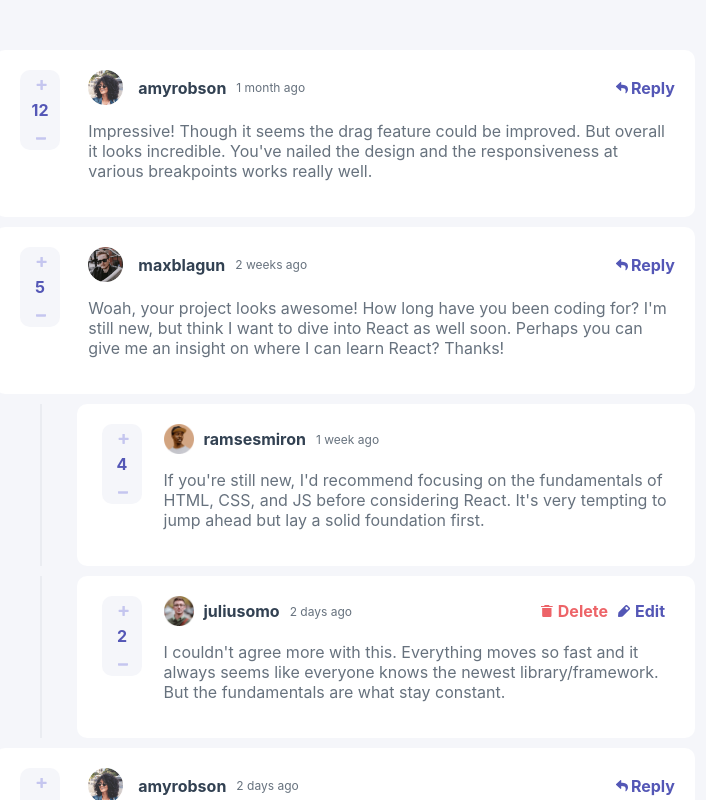
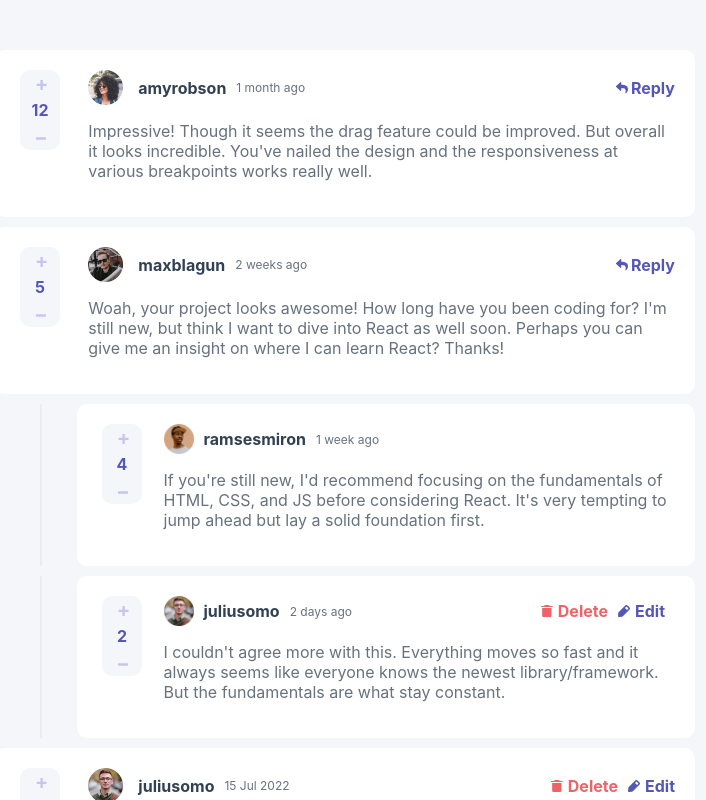
Before and after one commit to xflameyoke/interactive-comment-section-app, a React (Create React App) app: page / in a window 1280 px wide. Both pictures are taken after typing "Sample" into the empty fields and a click on the button "ADD". Shown: the top 800 px of the page, without its empty margins (295-1001 px from the left). Built offline with nearby package versions, Linux system fonts and the light colour scheme.

Commit message:
fix: real date, id and comment text

```diff
--- a/src/components/comment/comment.styled.ts
+++ b/src/components/comment/comment.styled.ts
@@ -68,3 +68,28 @@ export const IconReplyStyled = styled.img`
 export const CommentReply = styled.div`
   margin: 10px auto 0 auto;
 `;
+
+export const CommentStyledDelete = styled.div`
+  cursor: pointer;
+  color: ${({ theme }) => theme.colors.softRed};
+  font-weight: bold;
+  margin: 0 10px 0 auto;
+`;
+
+export const CommentIconDeleteStyled = styled.img`
+  width: 12px;
+  height: 12px;
+  margin-right: 5px;
+`;
+
+export const CommentEditStyled = styled.div`
+  cursor: pointer;
+  color: ${({ theme }) => theme.colors.moderateBlue};
+  font-weight: bold;
+`;
+
+export const CommentIconEditStyled = styled.img`
+  width: 12px;
+  height: 12px;
+  margin-right: 5px;
+`;
--- a/src/components/comment/comment.tsx
+++ b/src/components/comment/comment.tsx
@@ -1,7 +1,11 @@
 import React, { useState } from 'react';
 import {
+  CommentEditStyled,
+  CommentIconDeleteStyled,
+  CommentIconEditStyled,
   CommentReply,
   CommentStyled,
+  CommentStyledDelete,
   IconReplyStyled,
   UserAvatar,
   UserStyled,
@@ -12,6 +16,8 @@ import {
 import IconReply from '../../assets/icons/icon-reply.svg';
 import ScoreCounter from '../scoreCounter/scoreCounter';
 import NewComment from '../newComment/newComment';
+import IconDelete from '../../assets/icons/icon-delete.svg';
+import IconEdit from '../../assets/icons/icon-edit.svg';
 
 interface CommentProps {
   id: number;
@@ -59,7 +65,7 @@ const Comment = (props: CommentProps) => {
 
   return (
     <>
-      <CommentStyled>
+      <CommentStyled key={props.id}>
         <div>
           <ScoreCounter voteUp={voteUp} voteDown={voteDown} vote={vote} />
         </div>
@@ -68,10 +74,23 @@ const Comment = (props: CommentProps) => {
             <UserAvatar src={props.user.image.png} alt="UserAvatar" />
             <UserStyledName>{props.user.username}</UserStyledName>
             <UserStyledDate>{props.createdAt}</UserStyledDate>
-            <UserStyledReply onClick={replyHandler}>
-              <IconReplyStyled src={IconReply} alt="IconReply" />
-              Reply
-            </UserStyledReply>
+            {props.user.username === 'juliusomo' ? (
+              <>
+                <CommentStyledDelete>
+                  <CommentIconDeleteStyled src={IconDelete} alt="IconDelete" />
+                  Delete
+                </CommentStyledDelete>
+                <CommentEditStyled>
+                  <CommentIconEditStyled src={IconEdit} alt="Icon Edit" />
+                  Edit
+                </CommentEditStyled>
+              </>
+            ) : (
+              <UserStyledReply onClick={replyHandler}>
+                <IconReplyStyled src={IconReply} alt="IconReply" />
+                Reply
+              </UserStyledReply>
+            )}
           </UserStyled>
           <p>{props.content}</p>
         </div>
--- a/src/components/commentList/commentList.tsx
+++ b/src/components/commentList/commentList.tsx
@@ -1,4 +1,4 @@
-import React, { useState } from 'react';
+import React, { ChangeEvent, useState } from 'react';
 import Comment from '../comment/comment';
 import NewComment from '../newComment/newComment';
 import { CommentListStyled } from './commentList.styled';
@@ -33,17 +33,26 @@ interface Comment {
 
 const CommentList = () => {
   const [data, setData] = useState(dataJSON);
+  const [commentText, setCommentText] = useState('');
+
+  const addCommentHandler = (e: ChangeEvent<HTMLInputElement>) => {
+    setCommentText(e.target.value);
+  };
+
+  const randomId = Math.floor(Math.random() * 100) + 1;
+  const time = new Date().toString().split(' ');
+  const actuallDate = `${time[2]}` + ' ' + `${time[1]}` + ' ' + `${time[3]}`;
 
   const commentTest = {
-    id: 12,
-    content: 'Test comment',
-    createdAt: '2 days ago',
-    score: 11,
+    id: randomId,
+    content: commentText,
+    createdAt: actuallDate,
+    score: 0,
     user: {
       image: {
-        png: './avatars/image-amyrobson.png',
+        png: './avatars/image-juliusomo.png',
       },
-      username: 'amyrobson',
+      username: 'juliusomo',
     },
     replies: [],
   };
@@ -91,7 +100,11 @@ const CommentList = () => {
   return (
     <CommentListStyled>
       {comments}
-      <NewComment addNewComment={addNewComment} />
+      <NewComment
+        addNewComment={addNewComment}
+        newCommentText={commentText}
+        newCommentHandler={addCommentHandler}
+      />
     </CommentListStyled>
   );
 };
--- a/src/components/newComment/newComment.tsx
+++ b/src/components/newComment/newComment.tsx
@@ -1,4 +1,4 @@
-import React from 'react';
+import React, { ChangeEvent } from 'react';
 import {
   NewCommentAvatar,
   NewCommentButtonWrapper,
@@ -10,13 +10,20 @@ import Button from '../button/button';
 
 interface AddNewComment {
   addNewComment?: () => void;
+  newCommentText?: string;
+  newCommentHandler?: (e: ChangeEvent<HTMLInputElement>) => void;
 }
 
 const NewComment = (props: AddNewComment) => {
   return (
     <NewCommentStyled>
       <NewCommentAvatar src={Avatar} alt="User Avatar" />
-      <NewCommentInput type="text" placeholder="New a comment" />
+      <NewCommentInput
+        type="text"
+        placeholder="Add a comment"
+        onChange={props.newCommentHandler}
+        value={props.newCommentText}
+      />
       <NewCommentButtonWrapper>
         <Button button={'ADD'} onClick={props.addNewComment} />
       </NewCommentButtonWrapper>
```
